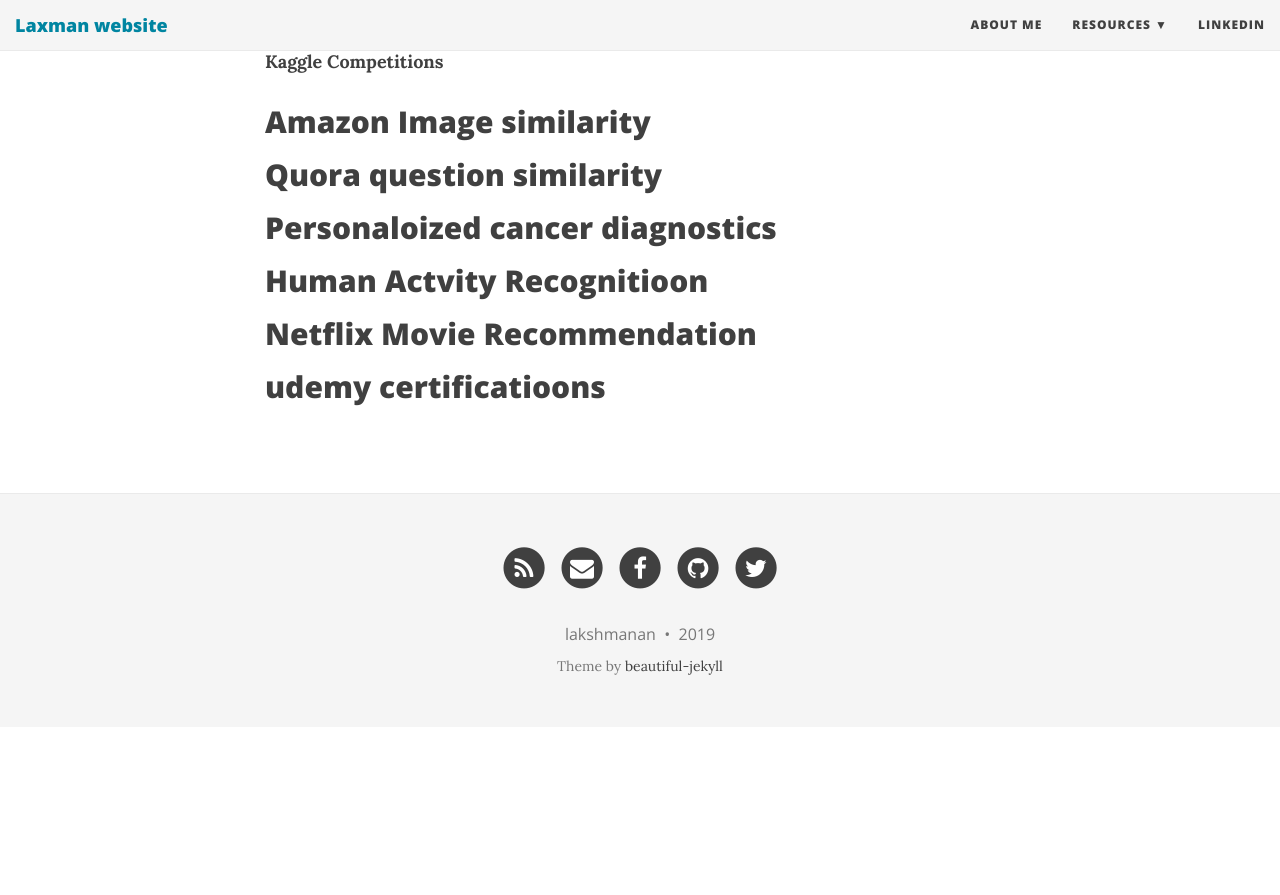
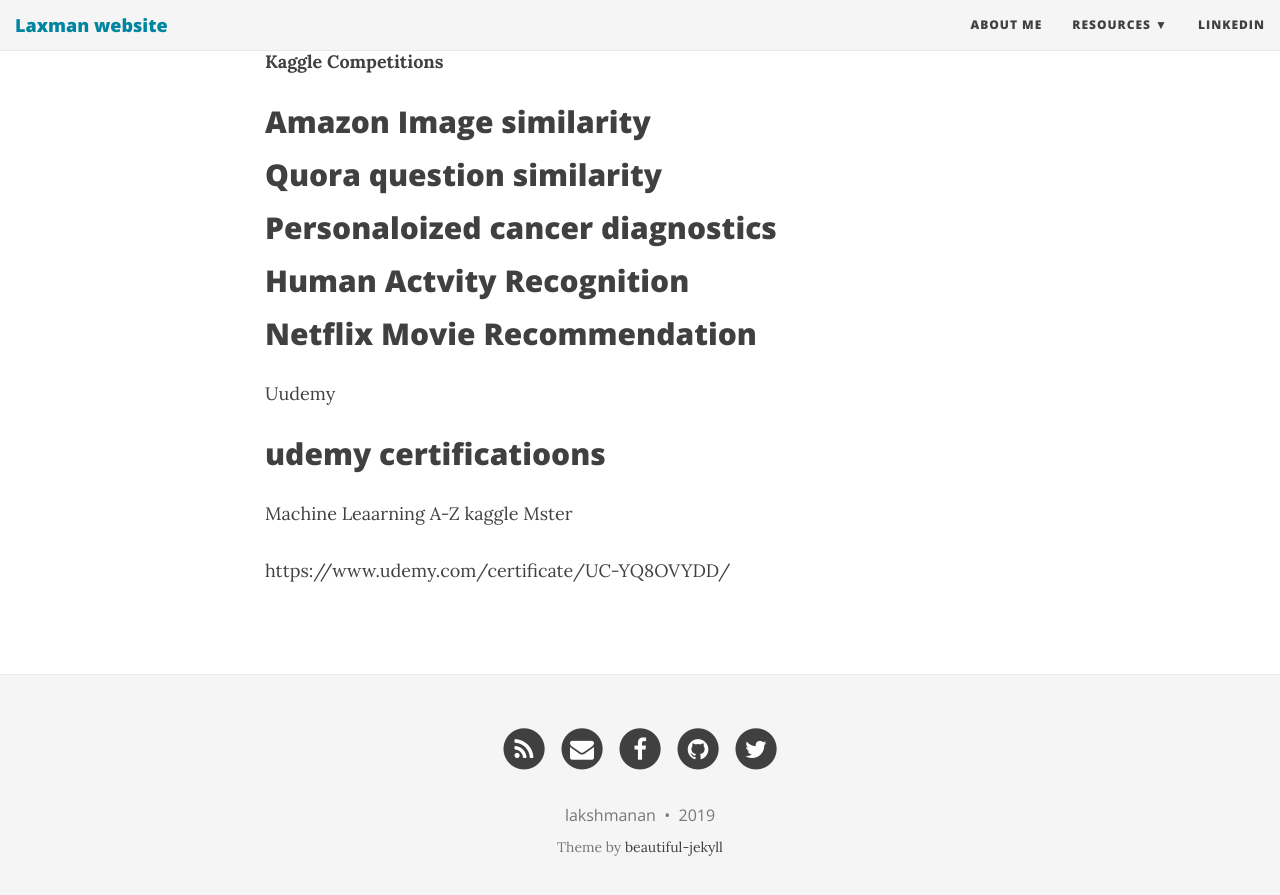
Before and after one commit to geekylax/geekylax.github.io, a Jekyll site: the page built from projects.md, in a window 1280 px wide and 900 px high, scrolled down 1461 px. Shown: the top 895 px of the window. Built offline with Jekyll 4.4.1, drawn with Linux system fonts in a browser that asks for light colours; nearby versions of some CDN libraries; before the commit the page ends 2188 px from its top, so only the background shows below that.

Commit message:
Update projects.md

```diff
--- a/projects.md
+++ b/projects.md
@@ -56,11 +56,16 @@
 
 
 
-## Human Actvity Recognitioon
+## Human Actvity Recognition
 
 
 
 ## Netflix Movie Recommendation
 
+Uudemy
 
 ## udemy certificatioons
+
+Machine Leaarning A-Z kaggle Mster
+
+https://www.udemy.com/certificate/UC-YQ8OVYDD/
```
